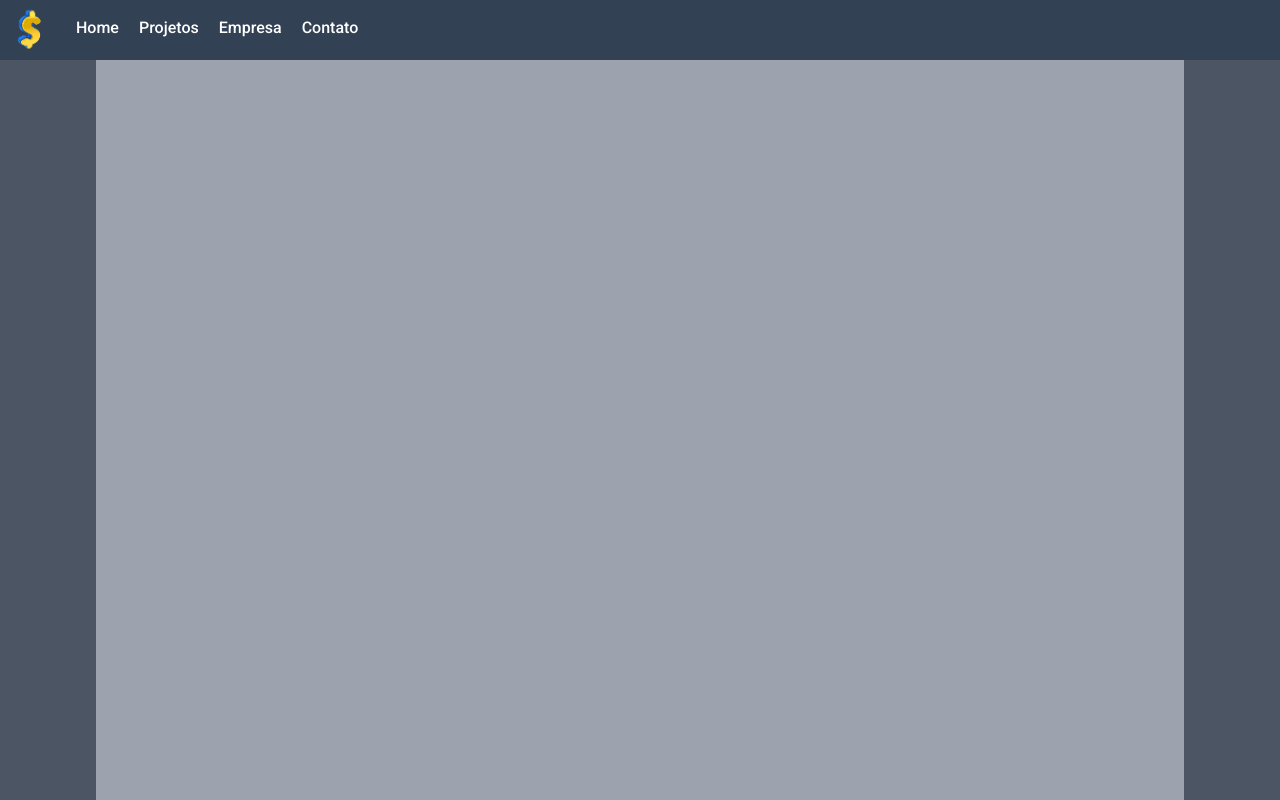
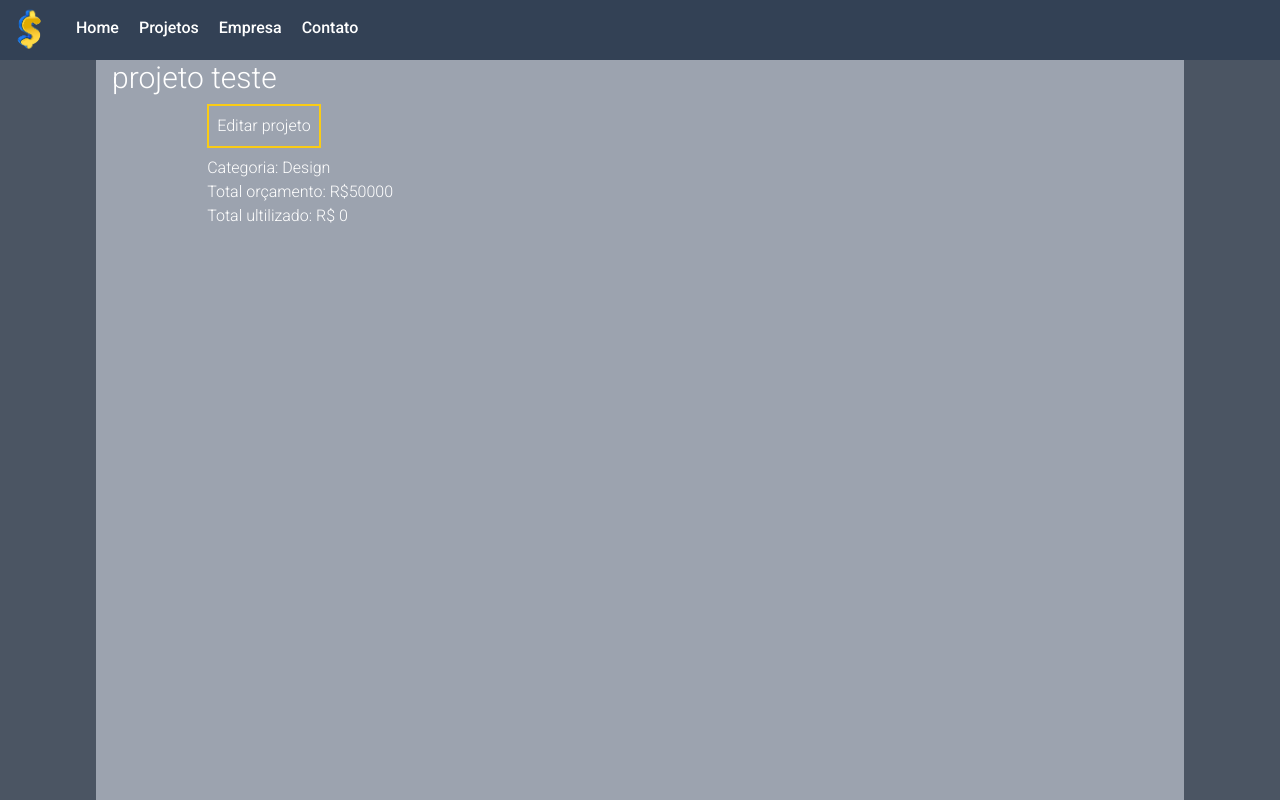
Before and after one commit to XFBC/co-manager, a React (Vite) app: page /project/1 in a window 1280 px wide. Shown: the top 800 px of the page. Built offline with nearby package versions, Linux system fonts and the light colour scheme; data requests are answered from the project's data file.

Commit message:
Página de edição do projeto

```diff
--- a/db.json
+++ b/db.json
@@ -21,6 +21,17 @@
       "coManager": 0,
       "services": [],
       "id": 2
+    },
+    {
+      "name": "projeto test",
+      "budget": "20000",
+      "category": {
+        "id": "3",
+        "name": "Design"
+      },
+      "coManager": 0,
+      "services": [],
+      "id": 3
     }
   ],
   "categories": [
--- a/src/App.jsx
+++ b/src/App.jsx
@@ -7,6 +7,7 @@ import Container from './components/layout/Container'
 import Navbar from './components/layout/Navbar'
 import Footer from './components/layout/Footer'
 import Projects from './components/pages/Projects'
+import Project from './components/pages/Project'
 
 function App() {
   return (
@@ -20,6 +21,7 @@ function App() {
             <Route path="/projects" element={<Projects />}></Route>
             <Route path="/company" element={<Company />}></Route>
             <Route path="/contact" element={<Contact />}></Route>
+            <Route path="/project/:id" element={<Project />}></Route>
           </Routes>
         </Container>
         <Footer />
--- /dev/null
+++ b/src/components/pages/Project.jsx
@@ -0,0 +1,61 @@
+import { useEffect, useState } from 'react'
+import { useParams } from 'react-router-dom'
+import Container from '../layout/Container'
+
+export default function Project() {
+  const { id } = useParams()
+
+  const [project, setProject] = useState([])
+
+  const [showProjectForm, setProjectForm] = useState()
+
+  useEffect(() => {
+    fetch(`http://localhost:5000/projects/${id}`, {
+      method: 'GET',
+      headers: {
+        'Content-type': 'application/json'
+      }
+    })
+      .then(resp => resp.json())
+      .then(data => {
+        console.log(data)
+        setProject(data)
+      })
+      .catch(err => console.log)
+  }, [id])
+
+  function toggleProjectForm() {
+    setProjectForm(!showProjectForm)
+  }
+
+  return (
+    <>
+      {project.name ? (
+        <div>
+          <p className="text-3xl mb-2">{project.name}</p>
+          <Container>
+            <div>
+              <button
+                className="border-yellow-400 border-x-2 border-y-2 px-2 py-2 hover:bg-yellow-300 hover:text-gray-800 mb-2"
+                onClick={toggleProjectForm}
+              >
+                {!showProjectForm ? 'Editar projeto' : 'Fechar'}
+              </button>
+              {!showProjectForm ? (
+                <div>
+                  <p> Categoria: {project.category.name}</p>
+                  <p> Total orçamento: R${project.budget}</p>
+                  <span> Total ultilizado: R$ {project.coManager}</span>
+                </div>
+              ) : (
+                <div>detalhes do projeto</div>
+              )}
+            </div>
+          </Container>
+        </div>
+      ) : (
+        ''
+      )}
+    </>
+  )
+}
--- a/src/components/project/ProjectCard.jsx
+++ b/src/components/project/ProjectCard.jsx
@@ -1,5 +1,5 @@
-import { Link } from "react-router-dom";
-import { BsPencil, BsTrash } from "react-icons/bs";
+import { Link } from 'react-router-dom'
+import { BsPencil, BsTrash } from 'react-icons/bs'
 export default function ProjectCard({
   id,
   name,
@@ -15,7 +15,7 @@ export default function ProjectCard({
         <p> {category}</p>
         <div className="flex flex-row gap-2">
           <div>
-            <Link to="">
+            <Link to={`/project/${id}`}>
               {' '}
               <BsPencil /> Editar
             </Link>
```
